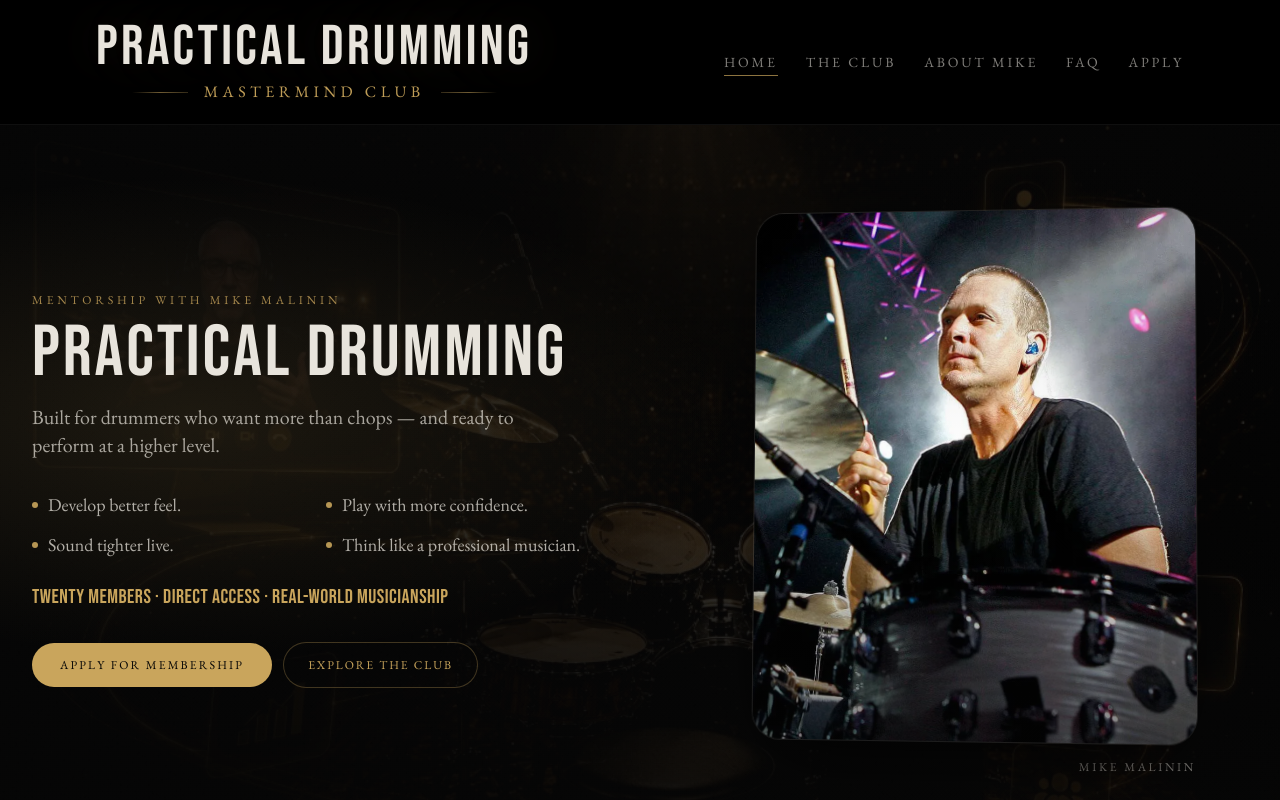
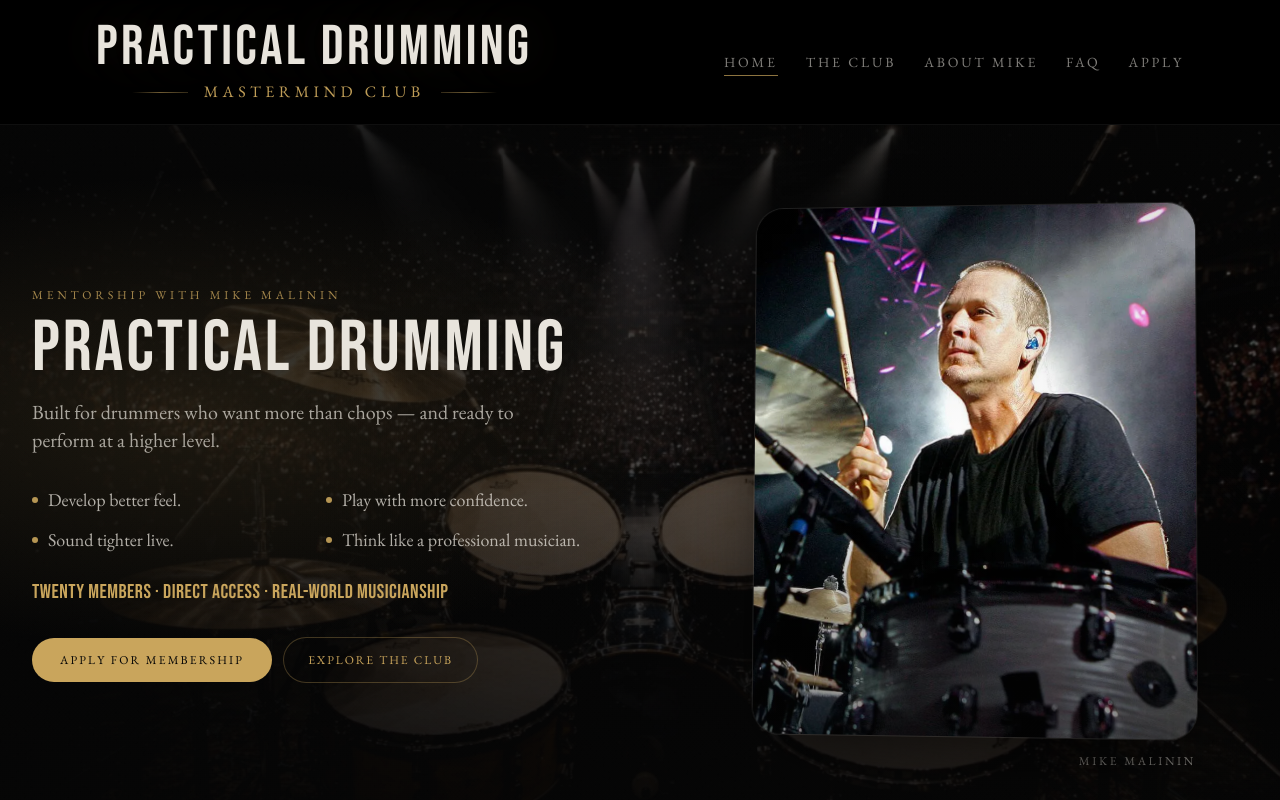
Before and after one commit to mikebrylinski/practical-drumming-mastermind, a React (Vite) app: page / in a window 1280 px wide. Shown: the top 800 px of the page. Built offline with nearby package versions, Linux system fonts and the light colour scheme.

Commit message:
Update hero with full-viewport arena background.
Use new arena photo centered in the hero, tune overlays for readability, and size the hero to fill the initial viewport below the header.

Co-authored-by: Cursor <cursoragent@cursor.com>

```diff
--- a/src/pages/HomePage.tsx
+++ b/src/pages/HomePage.tsx
@@ -220,22 +220,22 @@ export function HomePage() {
   return (
     <div className="bg-void">
       {/* Hero */}
-      <section className="relative overflow-hidden border-b border-white/[0.06] bg-void">
+      <section className="relative flex min-h-[calc(100svh-4.5rem)] flex-col overflow-hidden border-b border-white/[0.06] bg-void md:min-h-[calc(100svh-5rem)]">
         <div
-          className="absolute inset-0 bg-cover bg-[center_42%] hero-kenburns"
+          className="absolute inset-0 bg-cover bg-center hero-kenburns"
           style={{ backgroundImage: "url('/hero-arena.png')" }}
           aria-hidden
         />
-        <div className="absolute inset-0 bg-gradient-to-r from-void/95 via-void/82 to-void/55 lg:via-void/78 lg:to-void/35" aria-hidden />
-        <div className="absolute inset-0 bg-gradient-to-b from-void/70 via-void/25 to-void/92" aria-hidden />
+        <div className="absolute inset-0 bg-gradient-to-r from-void/92 via-void/75 to-void/40 lg:via-void/65 lg:to-void/30" aria-hidden />
+        <div className="absolute inset-0 bg-gradient-to-b from-void/60 via-void/20 to-void/88" aria-hidden />
         <div
           className="pointer-events-none absolute inset-0 bg-[radial-gradient(ellipse_70%_55%_at_15%_40%,rgba(201,165,92,0.12),transparent_60%)]"
           aria-hidden
         />
         <div className="pointer-events-none absolute inset-0 grain opacity-25" aria-hidden />
 
-        <div className="relative z-10 mx-auto max-w-7xl px-5 py-14 md:px-8 md:py-16 lg:py-20">
-          <div className="grid items-center gap-10 lg:grid-cols-[minmax(0,1fr)_minmax(0,0.92fr)] lg:gap-12 xl:gap-16">
+        <div className="relative z-10 mx-auto flex w-full max-w-7xl flex-1 flex-col justify-center px-5 py-10 md:px-8 md:py-12 lg:py-14">
+          <div className="grid w-full items-center gap-10 lg:grid-cols-[minmax(0,1fr)_minmax(0,0.92fr)] lg:gap-12 xl:gap-16">
             <motion.div
               initial={{ opacity: 0, y: 16 }}
               animate={{ opacity: 1, y: 0 }}
```
Also changed, not shown: public/hero-arena.png.
